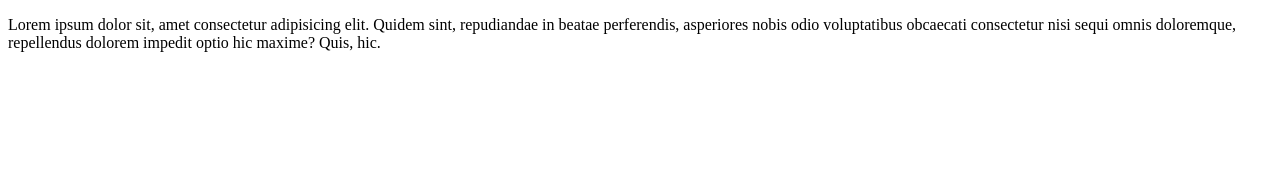
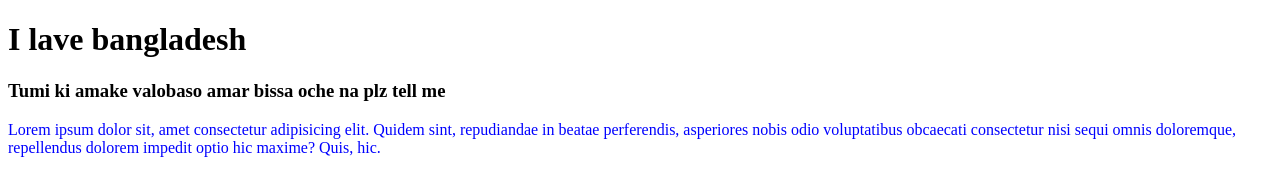
Before and after one commit to rahimwebdeveloper/my-secand-website, a plain HTML site: page index.html in a window 1280 px wide. Drawn offline with Linux system fonts and the light colour scheme.

Commit message:
added hader

```diff
--- a/index.html
+++ b/index.html
@@ -5,8 +5,11 @@
     <meta http-equiv="X-UA-Compatible" content="IE=edge">
     <meta name="viewport" content="width=device-width, initial-scale=1.0">
     <title>My secand website</title>
+    <link rel="stylesheet" href="style.css">
 </head>
 <body>
+    <h1> I lave bangladesh</h1>
+    <h3>Tumi ki amake valobaso amar bissa oche na plz tell me </h3>
     <p>Lorem ipsum dolor sit, amet consectetur adipisicing elit. Quidem sint, repudiandae in beatae perferendis, asperiores nobis odio voluptatibus obcaecati consectetur nisi sequi omnis doloremque, repellendus dolorem impedit optio hic maxime? Quis, hic.</p>
 </body>
 </html>
--- /dev/null
+++ b/style.css
@@ -0,0 +1,3 @@
+P{
+    color: blue;
+}
```
